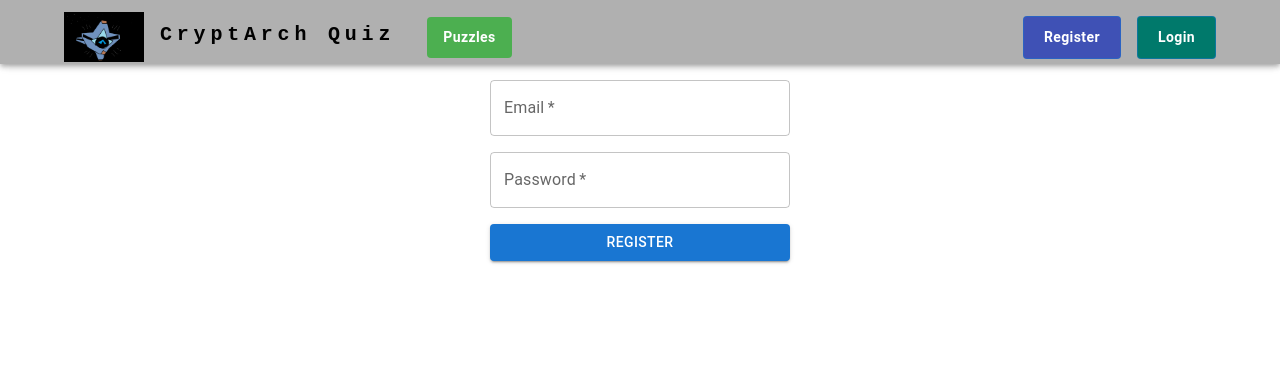
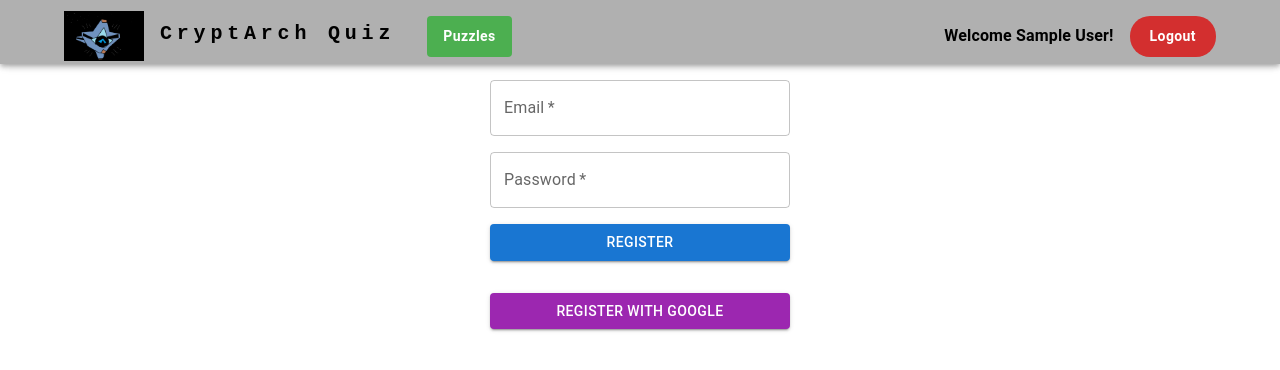
Before and after one commit to Murf-o/cryptarch-quiz, a React (Vite) app in the folder frontend/: page /register in a window 1280 px wide. Shown: the top 370 px of the page. Built offline with nearby package versions, Linux system fonts and the light colour scheme; no server answers; sample sign-in values are in the browser's storage.

Commit message:
auth v1 allow for sign/logout

```diff
--- a/frontend/src/App.tsx
+++ b/frontend/src/App.tsx
@@ -10,6 +10,7 @@ import PuzzlePage from "./pages/PuzzlePage";
 import HomeNavbar from "./components/HomeNavbar";
 import LoginPage from "./pages/LoginPage";
 import RegisterPage from "./pages/RegisterPage";
+import { AuthProvider } from "./contexts/authContext";
 
 // USed so that the redirect to the /puzzle route works
 function LayoutWrapper() {
@@ -38,7 +39,9 @@ const router = createBrowserRouter(
 function App() {
   return (
     <div>
-      <RouterProvider router={router} />
+      <AuthProvider>
+        <RouterProvider router={router} />
+      </AuthProvider>
     </div>
   );
 }
--- a/frontend/src/components/HomeNavbar/HomeNavbar.tsx
+++ b/frontend/src/components/HomeNavbar/HomeNavbar.tsx
@@ -7,7 +7,7 @@ import {
   Typography,
 } from "@mui/material";
 import React from "react";
-import { Link } from "react-router-dom";
+import { Link, useNavigate } from "react-router-dom";
 import { useAuth } from "../../contexts/authContext";
 import { doSignOut } from "../../firebase/auth";
 
@@ -17,6 +17,18 @@ function HomeNavbar(): React.ReactNode {
   const auth = useAuth();
   const userLoggedIn = auth?.userLoggedIn;
   const currentUser = auth?.currentUser;
+
+  const navigate = useNavigate();
+  const handleLogout = () => {
+    doSignOut()
+      .then(() => {
+        // Sign-out successful.
+        navigate("/");
+      })
+      .catch(() => {
+        // An error happened.
+      });
+  };
 
   return (
     <AppBar
@@ -144,10 +156,10 @@ function HomeNavbar(): React.ReactNode {
                     textTransform: "none",
                   }}
                 >
-                  Welcome, {currentUser?.displayName || "User"}!
+                  Welcome {currentUser?.displayName || "Back"}!
                 </Typography>
                 <Button
-                  onClick={doSignOut} // Logout handler
+                  onClick={handleLogout} // Logout handler
                   sx={{
                     my: 2,
                     color: "#fff", // White text color
--- a/frontend/src/contexts/authContext/index.tsx
+++ b/frontend/src/contexts/authContext/index.tsx
@@ -15,7 +15,7 @@ export function useAuth() {
   return useContext(AuthContext);
 }
 
-export function AuthProvider(children: []) {
+export function AuthProvider({ children }: { children: React.ReactNode }) {
   const [currentUser, setCurrentUser] = useState<User | null>(null);
   const [userLoggedIn, setUserLoggedIn] = useState(false);
   const [loading, setLoading] = useState(true);
--- a/frontend/src/firebase/auth.ts
+++ b/frontend/src/firebase/auth.ts
@@ -26,7 +26,12 @@ export const doSignInWithEmailAndPassword = async (
 export const doSignInWithGoogle = async () => {
   const provider = new GoogleAuthProvider();
   const result = await signInWithPopup(auth, provider);
+  const credential = GoogleAuthProvider.credentialFromResult(result);
+  if (!credential) return result;
 
+  // const token = credential.accessToken;
+  // The signed-in user info.
+  // const user = result.user;
   return result;
 };
 
--- a/frontend/src/pages/LoginPage.tsx
+++ b/frontend/src/pages/LoginPage.tsx
@@ -2,7 +2,7 @@ import { Box, Button, TextField, Typography } from "@mui/material";
 import React, { useState } from "react";
 import { doSignInWithEmailAndPassword } from "../firebase/auth";
 import { useAuth } from "../contexts/authContext";
-import { Navigate } from "react-router-dom";
+import { Navigate, useNavigate } from "react-router-dom";
 import { FirebaseError } from "firebase/app";
 
 function LoginPage() {
@@ -11,14 +11,14 @@ function LoginPage() {
   const [error, setError] = useState("");
 
   const userLoggedIn = useAuth()?.userLoggedIn;
+  const navigate = useNavigate();
 
   const handleLogin = async (e: React.FormEvent) => {
     e.preventDefault();
     setError("");
     try {
       await doSignInWithEmailAndPassword(email, password);
-      setEmail("");
-      setPassword("");
+      navigate("/puzzle");
     } catch (err: unknown) {
       if (err instanceof FirebaseError) {
         setError(err.message); // might need to remove if it reveals too much
--- a/frontend/src/pages/PuzzlePage.tsx
+++ b/frontend/src/pages/PuzzlePage.tsx
@@ -1,6 +1,5 @@
 import { useEffect, useState } from "react";
 import Board from "../components/Board";
-import HomeNavbar from "../components/HomeNavbar";
 import { CircularProgress } from "@mui/material";
 
 const NUM_ROWS = 3;
@@ -21,7 +20,6 @@ const ITEMS_API = "http://localhost:8000/item_data";
 function PuzzlePage() {
   const [weaponItems, setWeaponItems] = useState<WeaponItem[]>([]);
   const [loading, setLoading] = useState(true);
-  console.log("hello");
 
   useEffect(() => {
     // Define the async function inside useEffect
@@ -58,8 +56,6 @@ function PuzzlePage() {
           display: "flex",
         }}
       >
-        {/* navbar thing -- sign-up/login and all that */}
-        <HomeNavbar />
         <div
           style={{
             width: "100%",
--- a/frontend/src/pages/RegisterPage.tsx
+++ b/frontend/src/pages/RegisterPage.tsx
@@ -1,7 +1,11 @@
 import React, { useState } from "react";
 import { FirebaseError } from "firebase/app";
 import { TextField, Button, Typography, Box } from "@mui/material";
-import { doCreateUserWithEmailAndPassword } from "../firebase/auth";
+import {
+  doCreateUserWithEmailAndPassword,
+  doSignInWithGoogle,
+} from "../firebase/auth";
+import { useNavigate } from "react-router-dom";
 
 const RegisterPage: React.FC = () => {
   const [email, setEmail] = useState<string>("");
@@ -9,14 +13,15 @@ const RegisterPage: React.FC = () => {
   const [error, setError] = useState<string>("");
   const [success, setSuccess] = useState<string>("");
 
+  const navigate = useNavigate();
+
   const handleRegister = async (e: React.FormEvent) => {
     e.preventDefault();
     setError("");
     try {
       await doCreateUserWithEmailAndPassword(email, password);
       setSuccess("User registered successfully!");
-      setEmail("");
-      setPassword("");
+      navigate("/login");
     } catch (err: unknown) {
       if (err instanceof FirebaseError) {
         setError(err.message); // might need to remove if it reveals too much
@@ -59,6 +64,15 @@ const RegisterPage: React.FC = () => {
       <Button type="submit" variant="contained" color="primary">
         Register
       </Button>
+      <Button
+        variant="contained"
+        color="secondary"
+        fullWidth
+        onClick={doSignInWithGoogle}
+        sx={{ mt: 2 }}
+      >
+        Register with Google
+      </Button>
     </Box>
   );
 };
```
Also changed, not shown: 2 other files (tests, documents, lock files or other folders).
